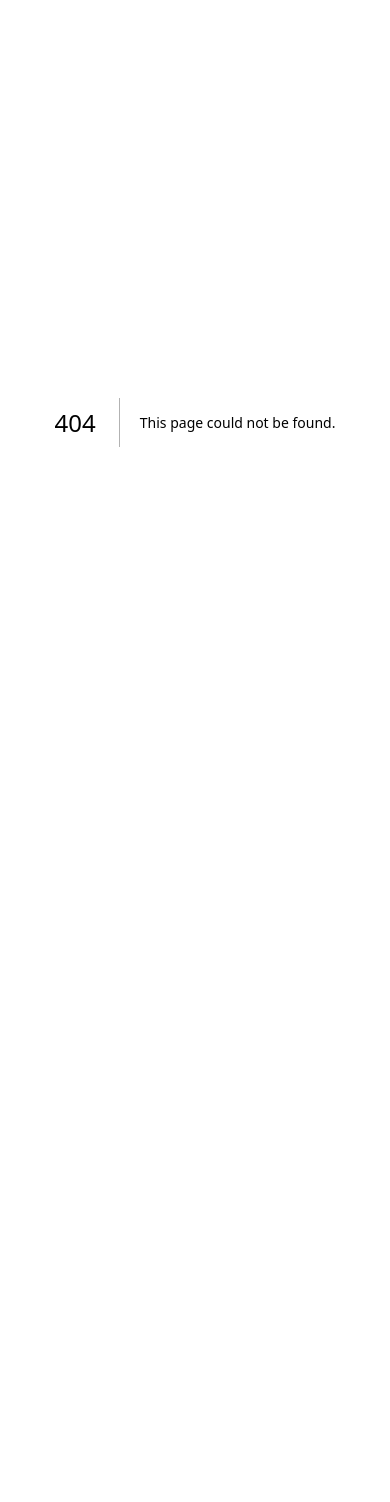
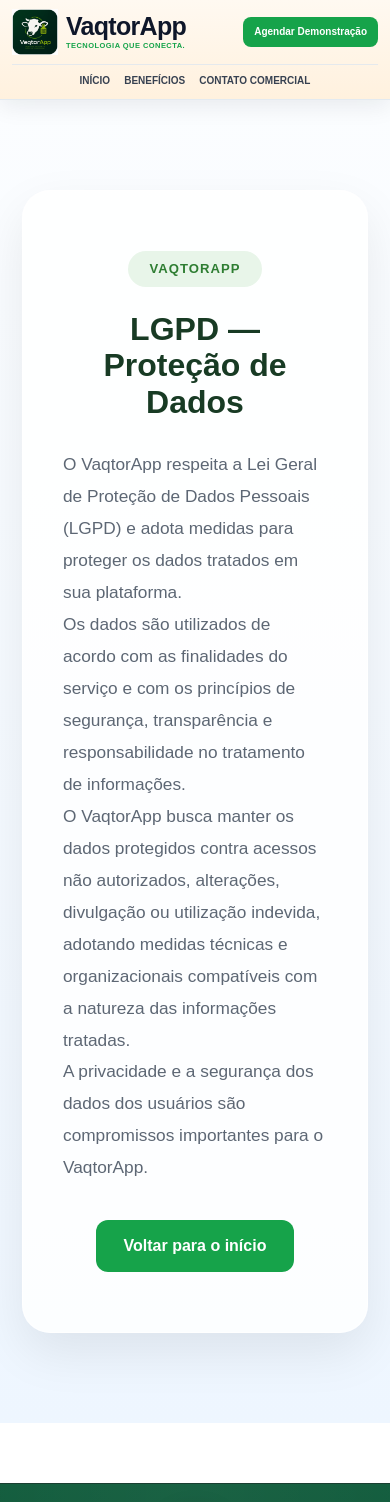
Before and after one commit to helvioco-source/vaqtorapp, a Next.js app: page /lgpd in a window 390 px wide. Before the commit this address had no page. Shown: the top 1502 px of the page. Before the commit the page ends 844 px from the top, so only its background shows below. Built offline with nearby package versions, Linux system fonts and the light colour scheme.

Commit message:
Adiciona páginas legais e ajustes responsivos

```diff
--- a/app/components/Footer.tsx
+++ b/app/components/Footer.tsx
@@ -160,19 +160,19 @@
 
         <div className="footer-links">
 
-          <a href="#">
+  <a href="/politica-de-privacidade">
     POLÍTICA DE PRIVACIDADE
   </a>
 
   <span>•</span>
 
-          <a href="#">
+  <a href="/termos-de-uso">
     TERMOS DE USO
   </a>
 
   <span>•</span>
 
-          <a href="#">
+  <a href="/lgpd">
     LGPD
   </a>
 
--- a/app/components/Header.css
+++ b/app/components/Header.css
@@ -264,5 +264,5 @@
   max-width: 100%;
   margin: 0;
   padding: 0;
-  overflow-x: hidden;
+  overflow-x: clip;
 }
--- /dev/null
+++ b/app/lgpd/page.tsx
@@ -0,0 +1,123 @@
+import Header from "../components/Header";
+import Footer from "../components/Footer";
+
+export default function LGPD() {
+  return (
+    <>
+      <Header />
+
+      <main
+        style={{
+          minHeight: "60vh",
+          padding: "90px 22px",
+          background:
+            "linear-gradient(180deg, #fbfdff 0%, #eef6ff 100%)",
+          display: "flex",
+          alignItems: "center",
+          justifyContent: "center",
+          boxSizing: "border-box",
+        }}
+      >
+        <section
+          style={{
+            width: "100%",
+            maxWidth: "900px",
+            padding: "60px 40px",
+            background: "rgba(255,255,255,.82)",
+            borderRadius: "28px",
+            border: "1px solid rgba(255,255,255,.75)",
+            boxShadow: "0 20px 50px rgba(0,0,0,.08)",
+            textAlign: "center",
+            boxSizing: "border-box",
+          }}
+        >
+          <div
+            style={{
+              display: "inline-flex",
+              alignItems: "center",
+              justifyContent: "center",
+              padding: "8px 22px",
+              borderRadius: "50px",
+              background: "#e8f5e9",
+              color: "#2E7D32",
+              fontSize: ".82rem",
+              fontWeight: 700,
+              letterSpacing: "1px",
+              marginBottom: "24px",
+            }}
+          >
+            VAQTORAPP
+          </div>
+
+          <h1
+            style={{
+              margin: "0 0 28px",
+              color: "#183b24",
+              fontSize: "clamp(2rem, 5vw, 3.4rem)",
+              lineHeight: 1.15,
+              fontWeight: 800,
+            }}
+          >
+            LGPD — Proteção de Dados
+          </h1>
+
+          <div
+            style={{
+              maxWidth: "720px",
+              margin: "0 auto",
+              color: "#5d6774",
+              fontSize: "1.08rem",
+              lineHeight: 1.85,
+              textAlign: "left",
+            }}
+          >
+            <p>
+              O VaqtorApp respeita a Lei Geral de Proteção de Dados Pessoais
+              (LGPD) e adota medidas para proteger os dados tratados em sua
+              plataforma.
+            </p>
+
+            <p>
+              Os dados são utilizados de acordo com as finalidades do serviço
+              e com os princípios de segurança, transparência e
+              responsabilidade no tratamento de informações.
+            </p>
+
+            <p>
+              O VaqtorApp busca manter os dados protegidos contra acessos não
+              autorizados, alterações, divulgação ou utilização indevida,
+              adotando medidas técnicas e organizacionais compatíveis com a
+              natureza das informações tratadas.
+            </p>
+
+            <p>
+              A privacidade e a segurança dos dados dos usuários são
+              compromissos importantes para o VaqtorApp.
+            </p>
+          </div>
+
+          <a
+            href="/"
+            style={{
+              display: "inline-flex",
+              alignItems: "center",
+              justifyContent: "center",
+              marginTop: "36px",
+              padding: "14px 28px",
+              borderRadius: "12px",
+              background: "#16a34a",
+              color: "#ffffff",
+              textDecoration: "none",
+              fontSize: "1rem",
+              fontWeight: 700,
+            }}
+          >
+            Voltar para o início
+          </a>
+        </section>
+      </main>
+
+      <Footer />
+    </>
+  );
+}
--- /dev/null
+++ b/app/politica-de-privacidade/page.tsx
@@ -0,0 +1,100 @@
+import Header from "../components/Header";
+import Footer from "../components/Footer";
+
+export default function PoliticaDePrivacidade() {
+  return (
+    <>
+      <Header />
+
+      <main
+        style={{
+          minHeight: "60vh",
+          padding: "90px 22px",
+          background:
+            "linear-gradient(180deg, #fbfdff 0%, #eef6ff 100%)",
+          display: "flex",
+          alignItems: "center",
+          justifyContent: "center",
+          boxSizing: "border-box",
+        }}
+      >
+        <section
+          style={{
+            width: "100%",
+            maxWidth: "900px",
+            padding: "60px 40px",
+            background: "rgba(255,255,255,.82)",
+            borderRadius: "28px",
+            border: "1px solid rgba(255,255,255,.75)",
+            boxShadow: "0 20px 50px rgba(0,0,0,.08)",
+            textAlign: "center",
+            boxSizing: "border-box",
+          }}
+        >
+          <div
+            style={{
+              display: "inline-flex",
+              alignItems: "center",
+              justifyContent: "center",
+              padding: "8px 22px",
+              borderRadius: "50px",
+              background: "#e8f5e9",
+              color: "#2E7D32",
+              fontSize: ".82rem",
+              fontWeight: 700,
+              letterSpacing: "1px",
+              marginBottom: "24px",
+            }}
+          >
+            VAQTORAPP
+          </div>
+
+          <h1
+            style={{
+              margin: "0 0 24px",
+              color: "#183b24",
+              fontSize: "clamp(2rem, 5vw, 3.4rem)",
+              lineHeight: 1.15,
+              fontWeight: 800,
+            }}
+          >
+            Política de Privacidade
+          </h1>
+
+          <p
+            style={{
+              margin: "0 auto",
+              maxWidth: "680px",
+              color: "#5d6774",
+              fontSize: "1.12rem",
+              lineHeight: 1.8,
+            }}
+          >
+            Seus dados são tratados conforme a LGPD.
+          </p>
+
+          <a
+            href="/"
+            style={{
+              display: "inline-flex",
+              alignItems: "center",
+              justifyContent: "center",
+              marginTop: "36px",
+              padding: "14px 28px",
+              borderRadius: "12px",
+              background: "#16a34a",
+              color: "#ffffff",
+              textDecoration: "none",
+              fontSize: "1rem",
+              fontWeight: 700,
+            }}
+          >
+            Voltar para o início
+          </a>
+        </section>
+      </main>
+
+      <Footer />
+    </>
+  );
+}
--- /dev/null
+++ b/app/termos-de-uso/page.tsx
@@ -0,0 +1,102 @@
+import Header from "../components/Header";
+import Footer from "../components/Footer";
+
+export default function TermosDeUso() {
+  return (
+    <>
+      <Header />
+
+      <main
+        style={{
+          minHeight: "60vh",
+          padding: "90px 22px",
+          background:
+            "linear-gradient(180deg, #fbfdff 0%, #eef6ff 100%)",
+          display: "flex",
+          alignItems: "center",
+          justifyContent: "center",
+          boxSizing: "border-box",
+        }}
+      >
+        <section
+          style={{
+            width: "100%",
+            maxWidth: "900px",
+            padding: "60px 40px",
+            background: "rgba(255,255,255,.82)",
+            borderRadius: "28px",
+            border: "1px solid rgba(255,255,255,.75)",
+            boxShadow: "0 20px 50px rgba(0,0,0,.08)",
+            textAlign: "center",
+            boxSizing: "border-box",
+          }}
+        >
+          <div
+            style={{
+              display: "inline-flex",
+              alignItems: "center",
+              justifyContent: "center",
+              padding: "8px 22px",
+              borderRadius: "50px",
+              background: "#e8f5e9",
+              color: "#2E7D32",
+              fontSize: ".82rem",
+              fontWeight: 700,
+              letterSpacing: "1px",
+              marginBottom: "24px",
+            }}
+          >
+            VAQTORAPP
+          </div>
+
+          <h1
+            style={{
+              margin: "0 0 24px",
+              color: "#183b24",
+              fontSize: "clamp(2rem, 5vw, 3.4rem)",
+              lineHeight: 1.15,
+              fontWeight: 800,
+            }}
+          >
+            Termos de Uso
+          </h1>
+
+          <p
+            style={{
+              margin: "0 auto",
+              maxWidth: "680px",
+              color: "#5d6774",
+              fontSize: "1.12rem",
+              lineHeight: 1.8,
+            }}
+          >
+            Todos os Termos de Uso estão acessíveis para o Usuário via
+            APLICATIVO.
+          </p>
+
+          <a
+            href="/"
+            style={{
+              display: "inline-flex",
+              alignItems: "center",
+              justifyContent: "center",
+              marginTop: "36px",
+              padding: "14px 28px",
+              borderRadius: "12px",
+              background: "#16a34a",
+              color: "#ffffff",
+              textDecoration: "none",
+              fontSize: "1rem",
+              fontWeight: 700,
+              transition: "opacity .2s ease",
+            }}
+          >
+            Voltar para o início
+          </a>
+        </section>
+      </main>
+
+      <Footer />
+    </>
+  );
+}
```
Also changed, not shown: app/components/Hero.css (+49 -1 lines). Lines whose indentation alone changed are shown as unchanged.
